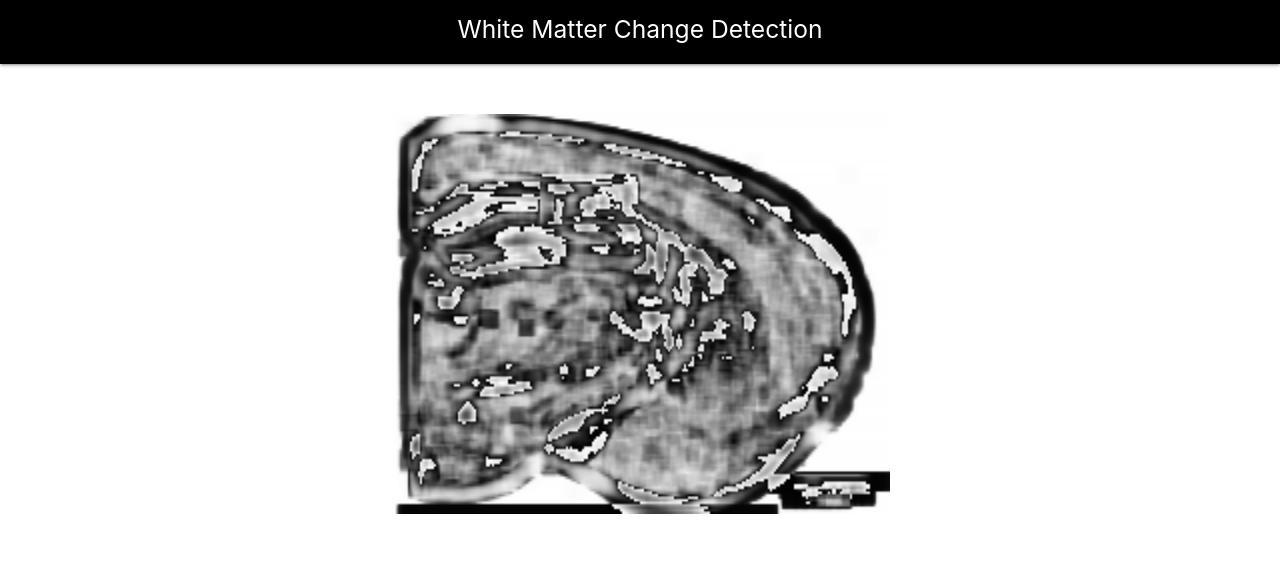
After one commit to johnnys7n/DetectingBrainWhiteMatterChanges, a Flask app: page /show_image in a window 1280 px wide. The commit adds this page. Shown: the top 565 px of the page. Run offline with Flask 2, Linux system fonts and the light colour scheme.

Commit message:
new image is displayed

```diff
--- a/app/templates/index.html
+++ b/app/templates/index.html
@@ -62,8 +62,9 @@
         </form>
        	<div style="text-align: center; padding-top: 50px">
       		<h5>{{pred}}</h5>
-          <h5><img src="{{ image }}" alt="User Image"></h5>
-     	</div>
+          <form action="/show_image" target="_blank">
+            <input type="submit" value="Display Image" />
+        </form>     	</div>
 
       </div>
       <br><br>
--- /dev/null
+++ b/app/templates/index3.html
@@ -0,0 +1,43 @@
+<!DOCTYPE html>
+<html lang="en">
+<head>
+  <meta http-equiv="Content-Type" content="text/html; charset=UTF-8"/>
+  <meta name="viewport" content="width=device-width, initial-scale=1, maximum-scale=1.0"/>
+  <title>Pan Card Tampering</title>
+
+  <!-- CSS  -->
+  <link href="./static/css/materialize.css" type="text/css" rel="stylesheet" media="screen,projection"/>
+</head>
+
+<body>
+  <nav style="background-color: #000000" class="lighten-1"  role="navigation" style="height: 100px">
+    <div class="nav-wrapper container">
+      <a id="logo-container" class="brand-logo center"><h5>White Matter Change Detection</h5></a>
+    </div>
+  </nav>
+
+
+        </form>
+       	<div style="text-align: center; padding-top: 50px">
+          <img src="{{url_for('static', filename='generated/image_diff.png')}}" alt='Diffed_Image' width="500" height="400">
+
+        </form>
+
+      </div>
+      <br><br>
+    </div>
+  </div>
+
+  </div>
+  </div>
+
+  <!--  Scripts-->
+  <script src="./static/js/materialize.js"></script>
+  <script type="text/javascript">
+    document.getElementById('file_upload').onchange = function () {
+      	document.getElementById('file_name').value = this.value.slice(12,100);
+    };
+  </script>
+
+  </body>
+</html>
--- a/app/views.py
+++ b/app/views.py
@@ -1,6 +1,6 @@
 # Important imports
 from app import app
-from flask import request, render_template
+from flask import request, render_template, session
 import os
 from skimage.metrics import structural_similarity
 import imutils
@@ -66,6 +66,12 @@ def index():
                     return render_template('index.html',pred=str(round(score*100,2)) + '%' + ' correct')
                 else:
                     return render_template('index.html',pred=str('Please Input Both Images'))
+@app.route('/show_image')
+def displayImage():
+    # Getting uploaded file path from session
+    diff = os.path.join(app.config['GENERATED'], 'image_diff.png')
+    return render_template('index3.html')
+
 # Main function
 if __name__ == '__main__':
     app.run(debug=True)
```
Also changed, not shown: app/static/uploads/image.png (added), 1 other file.
